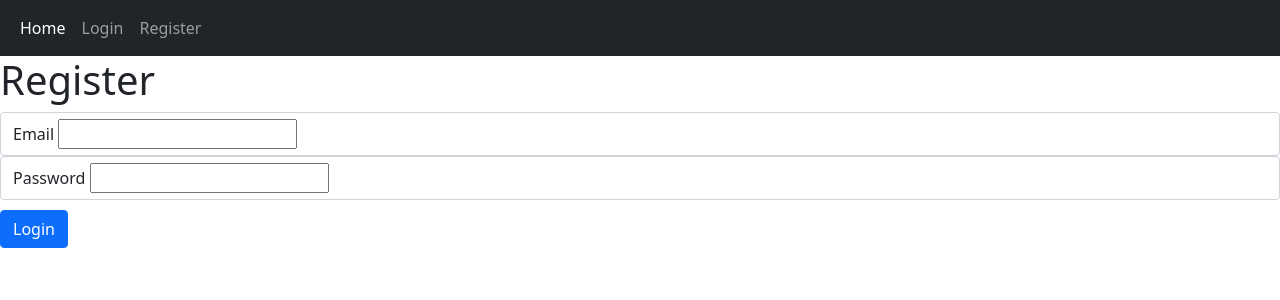
After one commit to 1-max-1/package-tracker, a Flask app: page /register in a window 1280 px wide. The commit adds this page. Shown: the top 300 px of the page. Run offline with Flask 2, Linux system fonts and the light colour scheme; some libraries are stand-ins or nearby versions.

Commit message:
Added registration

```diff
--- a/forms.py
+++ b/forms.py
@@ -1,8 +1,15 @@
 from flask_wtf import FlaskForm
 from wtforms import StringField, PasswordField
-from wtforms.validators import DataRequired, Email
+from wtforms.validators import DataRequired, Email, EqualTo, Length
 
-# Represents (from a object point of view) the form that the user sees when they login. Makes it easy to access the field data
+# Represents (from a object point of view) the form that the user sees when they login.
+# Makes it easy to access the field data
 class LoginForm(FlaskForm):
-	email = StringField("Email", validators=[DataRequired(), Email()])
-	password = PasswordField("Password", validators=[DataRequired()])
+	email = StringField("Email", validators=[DataRequired(), Email(), Length(min=3, max=254)])
+	password = PasswordField("Password", validators=[DataRequired(), Length(min=8, max=128)])
+
+# Same thing but for registration
+class RegisterForm(FlaskForm):
+	email = StringField("Email", validators=[DataRequired(), Email(), Length(min=3, max=254)])
+	password = PasswordField("Password", validators=[DataRequired(), Length(min=8, max=128)])
+	passwordConfirmation = PasswordField("Confirm password", validators=[DataRequired(), Length(min=8, max=128), EqualTo("password", "Passwords do not match")])
--- a/main.py
+++ b/main.py
@@ -1,6 +1,6 @@
 from os import environ
 from flask import Flask, render_template, session, flash, redirect, url_for
-from forms import LoginForm
+from forms import LoginForm, RegisterForm
 from auth import Authenticator
 
 app = Flask(__name__)
@@ -17,9 +17,9 @@ def hello_world():
 # function by first checking if the user is logged in. If so, it runs the passes function.
 # See here: https://realpython.com/primer-on-python-decorators/
 def login_required(func):
-	def wrapper():
+	def wrapper(*args, **kwargs):
 		if "userID" in session and session["userID"] > 0:
-			func()
+			func(*args, **kwargs)
 		else:
 			flash("You need to log in to do that!", "danger")
 			return redirect(url_for("login"))
@@ -56,8 +56,29 @@ def logout():
 	flash("You have been logged out!", "success")
 	return redirect(url_for("login"))
 
+@app.route("/register", methods=["GET", "POST"])
+def register():
+	# The form instance will be automatically filled with data if there is data
+	form = LoginForm()
+	# Validate the form and check that it was submitted (POST request). We dont want to make a new
+	# user for a get request (not submitted).
+	if form.validate_on_submit():
+
+		userID = authenticator.createNewUser(form.email.data, form.password.data)
+		if userID:
+			# If the registration was successfull then we can log them in. Store the user ID as we will
+			# need it later for querying all of the packages for the user.
+			session["userID"] = userID
+			flash("Login successful!", "success")
+			return redirect(url_for("packageList"))
+		else:
+			flash("That user already exists!", "danger")
+
+	# If the request was not submitted (or the user already exists) then we can just render the form normally.
+	return render_template("register.html", form=form)
+
+@login_required
 @app.route("/packageList")
-@login_required
 def packageList():
 	return render_template("main_layout_container.html")
 
--- a/templates/includes/navbar.html
+++ b/templates/includes/navbar.html
@@ -30,7 +30,7 @@
 						<a class="nav-link" href="/login">Login</a>
 					</li>
 					<li class="nav-item">
-						<a class="nav-link" href="">Register</a>
+						<a class="nav-link" href="/register">Register</a>
 					</li>
 				{% endif %}
 			</ul>
--- /dev/null
+++ b/templates/register.html
@@ -0,0 +1,12 @@
+{% from "includes/form_renderer.html" import render_form %}
+{% extends "main_layout_container.html" %}
+{% block body %}
+	<h1>Register</h1>
+
+	<!-- This form will submit to itself -->
+	<form action="" method="POST">
+		<!-- The renderer does all of the work of getting the fields and adding them to the html -->
+		{{render_form(form)}}
+		<input type="submit" class="btn btn-primary" style="margin-top: 10px;" value="Login"/>
+	</form>
+{% endblock %}
```
Also changed, not shown: auth.py (+31 -9 lines), database/database.db.
